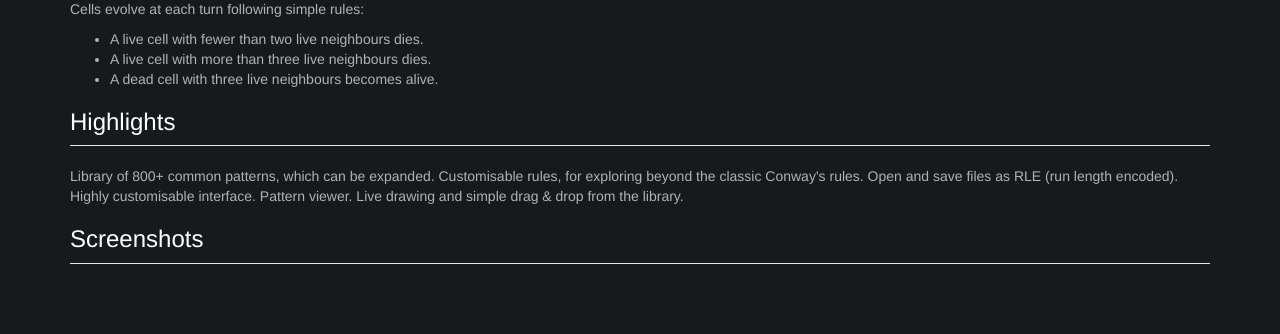
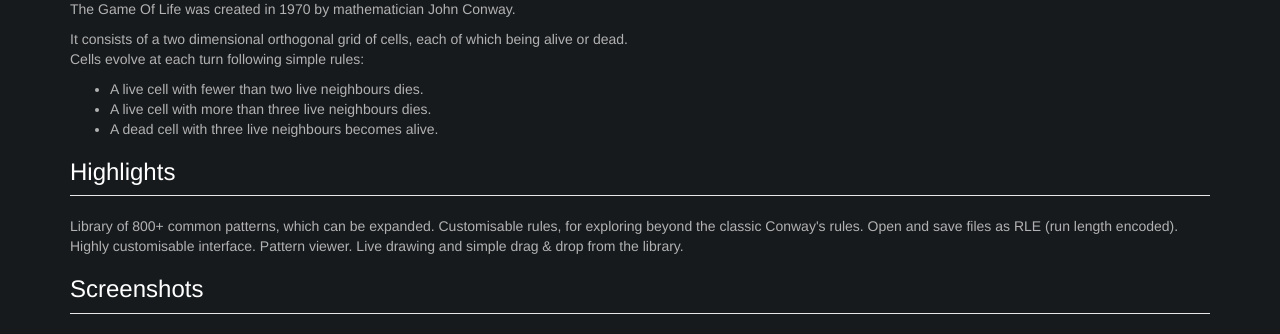
Before and after one commit to macmade/game-of-life.io, a PHP site: page / in a window 1280 px wide. Shown: the part 549-883 px from the top of the page. Before the commit the page ends 813 px from the top, so only its background shows below. Run offline with PHP 8.4, Linux system fonts and the light colour scheme.

Commit message:
Layout...

```diff
--- a/css/layout.css
+++ b/css/layout.css
@@ -11,16 +11,19 @@
 ##################################################
 */
 
-.header h1
-{
+.header h1 {
     font-size:      40px;
     margin-bottom:  0px;
 }
 
-.header h2
-{
+.header h2 {
     font-size:      15px;
     margin-bottom:  0px;
 }
 
+.container > div {
+    margin-top:     20px;
+    margin-bottom:  20px;
+}
+
 /* ]]> */
--- a/index.php
+++ b/index.php
@@ -56,9 +56,10 @@
                 <h1>Game Of Life</h1>
                 <h2>Explore Game Of Life, a cellular automaton created by John Conway in 1970 with this highly customisable open-source implementation.</h2>
             </div>
-            <p>
+            <div>
                 <img src="/uploads/image/Screen-1.png" alt="Game Of Life" class="img-responsive" />
-            </p>
+            </div>
+            <div>
                 <p>
                     The Game Of Life was created in 1970 by mathematician John Conway.
                 </p>
@@ -82,5 +83,6 @@
                 </p>
                 <h3>Screenshots</h3>
             </div>
+        </div>
     </body>
 </html>
```
Lines whose indentation alone changed are shown as unchanged.
